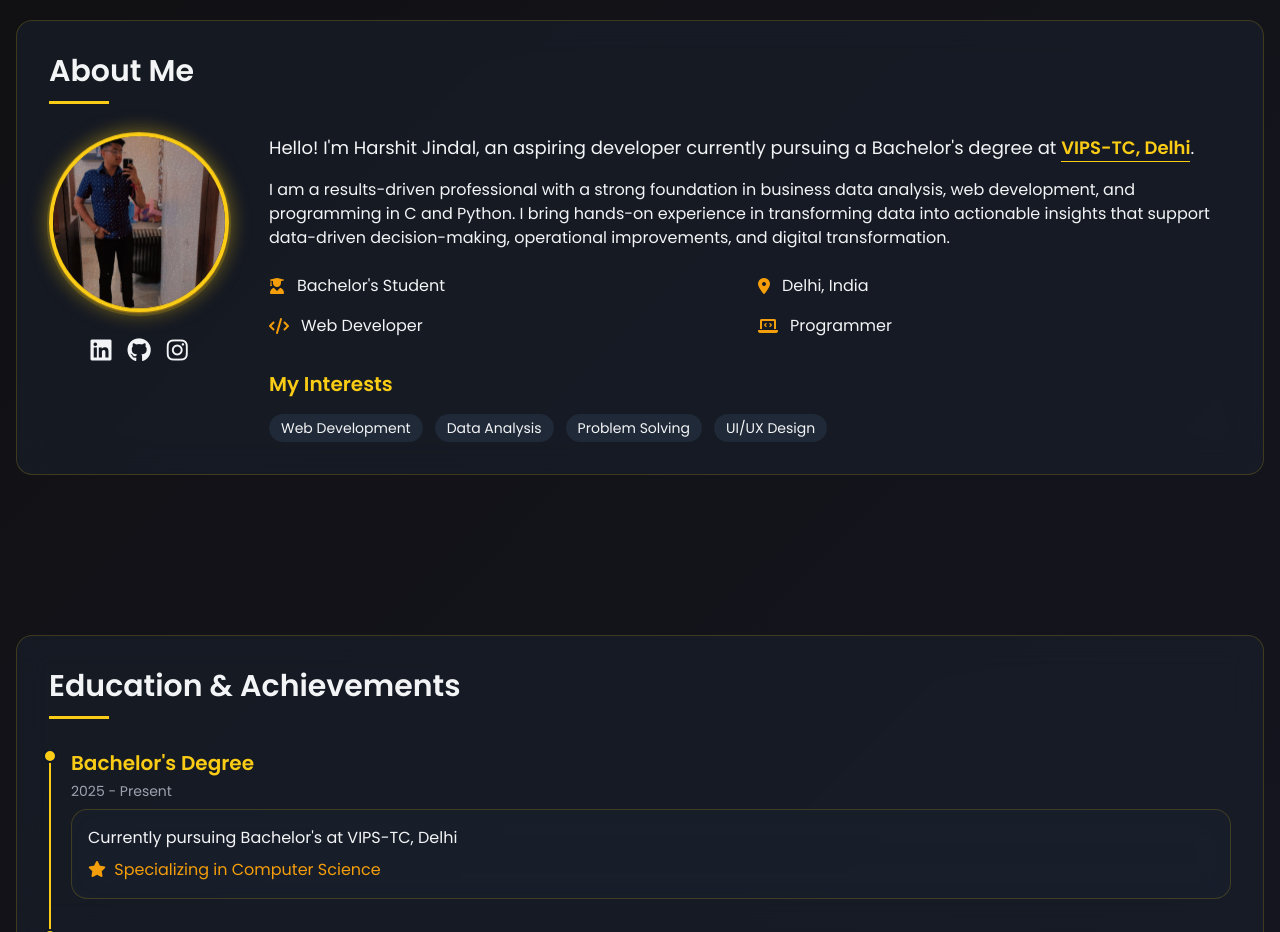
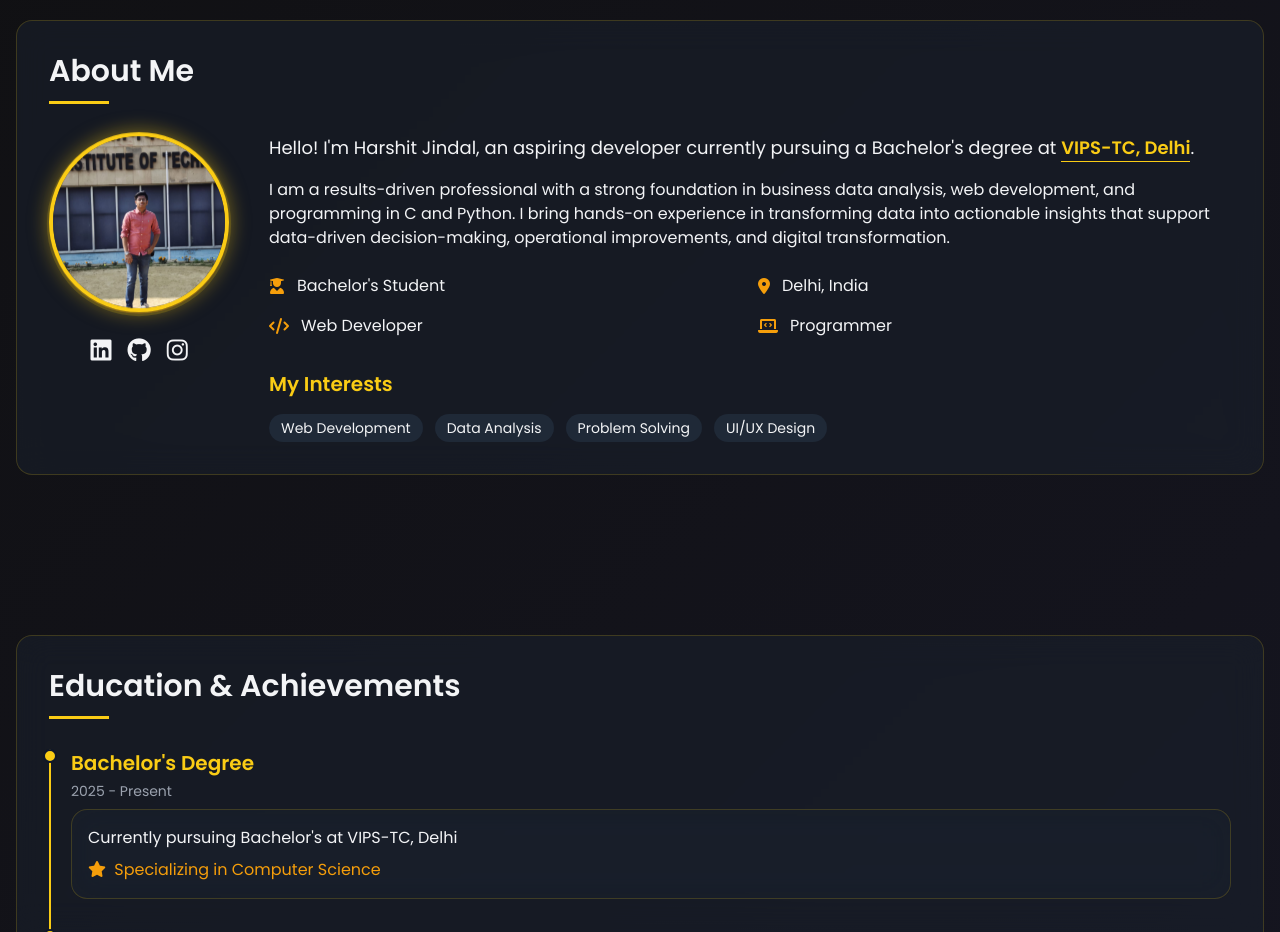
Before and after one commit to Harshitj8126/Harshit-jindal-s-personal-website-, a plain HTML site: page index.html in a window 1280 px wide. Shown: the part 860-1792 px from the top of the page. Drawn offline with nearby package versions, Linux system fonts and the light colour scheme.

Commit message:
Update index.html

```diff
--- a/index.html
+++ b/index.html
@@ -413,7 +413,7 @@
               <div class="relative">
                 <div class="absolute inset-0 rounded-full bg-gradient-to-r from-yellow-400 to-yellow-600 blur opacity-30 animate-pulse"></div>
                 <div class="relative floating">
-                  <img src="WhatsApp Image 2025-05-14 at 1.43.07 PM.jpeg"
+                  <img src="WhatsApp Image 2025-05-16 at 2.07.42 AM.jpeg"
                        alt="Harshit Jindal"
                        class="profile-pic">
                 </div>
```
